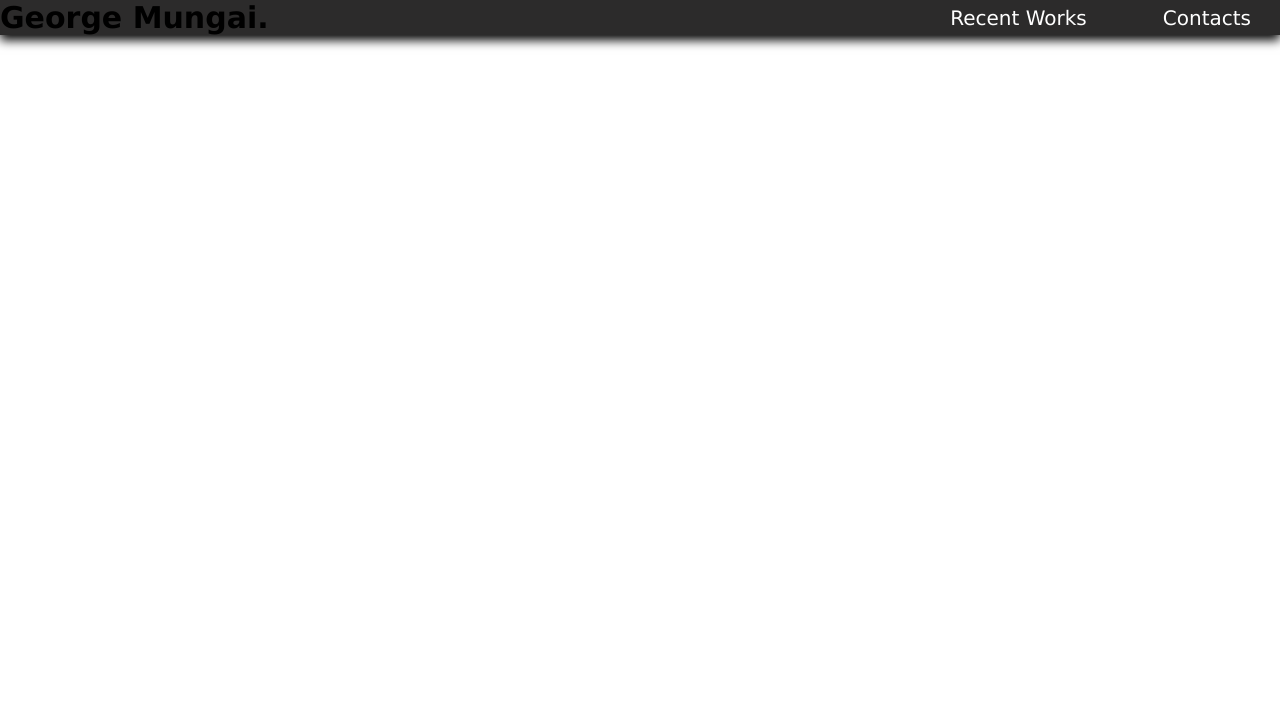
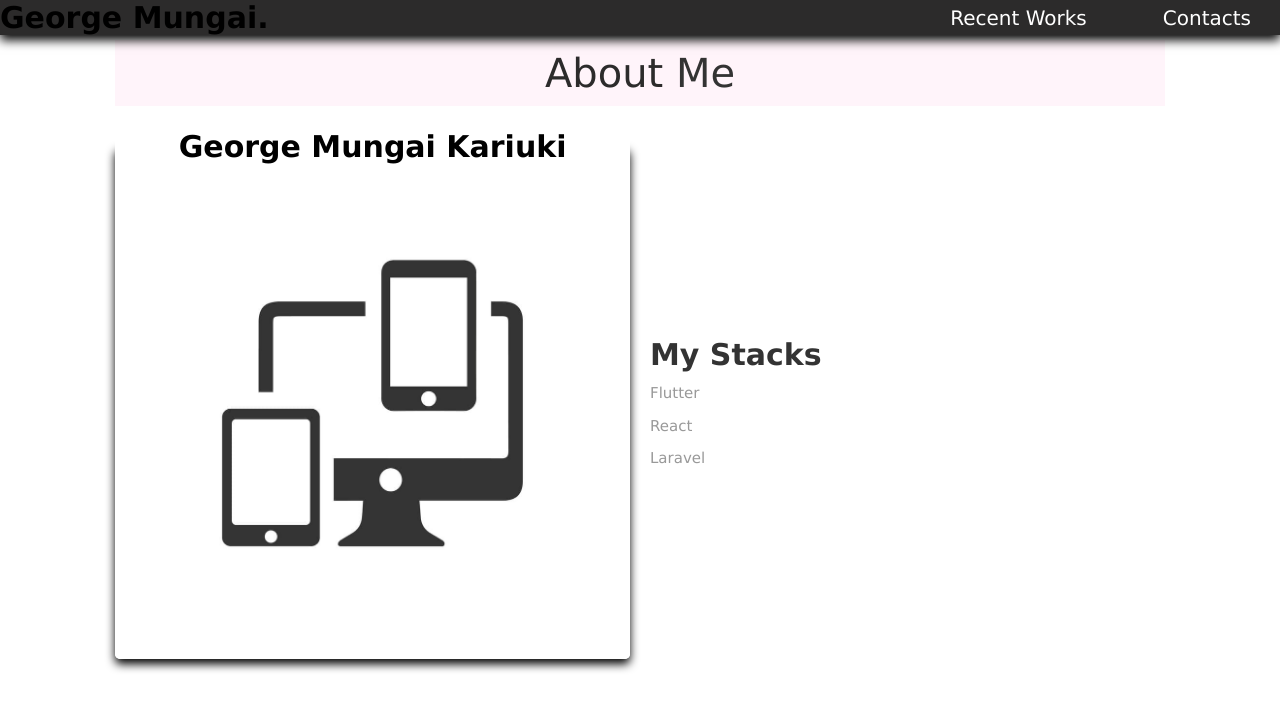
Before and after one commit to George-k-tech/portfolio, a React (Create React App) app: page / in a window 1280 px wide. Shown: the top 710 px of the page. Built offline with nearby package versions, Linux system fonts and the light colour scheme.

Commit message:
about css updates

```diff
--- a/src/main.css
+++ b/src/main.css
@@ -7,7 +7,7 @@
   margin: 0;
   padding: 0;
   box-sizing: border-box;
-  font-family:var(--font);
+  font-family: var(--font);
   outline: none;
   border: none;
   text-decoration: none;
@@ -21,6 +21,12 @@ html {
   scroll-behavior: smooth;
   scroll-padding-top: 6rem;
   overflow-x: hidden;
+}
+
+
+.section {
+  /*   margin-top: 2rem; */
+  padding: 2rem 9%;
 }
 
 /* navbar css starts here */
@@ -84,6 +90,7 @@ input[type=checkbox] {
   border: .1rem solid rgba(0, 0, 0, .3);
   user-select: none;
 }
+
 /* navbar css ends here */
 
 section {
@@ -236,24 +243,21 @@ section {
   display: inline-block;
 }
 
-.name {
-  color: purple;
+/* about section starts here */
+.heading {
+  text-align: center;
+  font-size: 4rem;
+  color: #333;
+  padding: 1rem;
+  margin: 2rem 0;
+  background: rgba(255, 51, 153, .05);
 }
 
-.about {
-  font-family: var(--font);
+.heading span{
+  color: var(--grey);
 }
 
-.about-heading {
-  text-align: center;
-  font-size: 4rem;
-  padding: 1rem;
-  margin: 0.1rem 0;
-  color: #333;
-  background-color: rgba(240, 46, 170, 0.6);
-}
-
-.about .row {
+.about .row{
   display: flex;
   align-items: center;
   gap: 2rem;
@@ -262,12 +266,11 @@ section {
   padding-bottom: 3rem;
 }
 
-.about .row .image-container {
+.about .row .image-container{
   flex: 1 1 40rem;
   position: relative;
 }
-
-.about .row .image-container img {
+.about .row .image-container img{
   width: 100%;
   border: 1.5rem solid #fff;
   border-radius: .5rem;
@@ -275,6 +278,31 @@ section {
   height: 100%;
   object-fit: cover;
 }
+.about .row .image-container h3 {
+  position: absolute;
+  top: 0%;
+  transform: translateY(-50%);
+  font-size: 3rem;
+  background: #fff;
+  width: 100%;
+  padding: 1rem 2rem;
+  text-align: center;
+  /* mix-blend-mode: screen; */
+}
+.about .row .content {
+  flex: 1 1 40rem;
+}
+.about .row .content h3 {
+  font-size: 3rem;
+  color: #333;
+}
+.about .row .content p {
+  font-size: 1.5rem;
+  color: #999;
+  padding-top: 1rem;
+  line-height: 1.5;
+}
+/* about section ends here */
 
 .about-icons {
   background: #eee;
@@ -403,10 +431,10 @@ section {
 
 @media (max-width: 768px) {
   .menu {
-     display:none;
+    display: none;
     position: absolute;
     border-top: .1rem solid rgba(0.0, 0, .1);
-     background-color:var(--grey);
+    background-color: var(--grey);
     right: 0;
     left: 0;
     top: 100%;
@@ -416,18 +444,18 @@ section {
 
   .menu li:hover {
     display: inline-block;
-     background-color:rgb(168, 161, 161);
+    background-color: rgb(168, 161, 161);
     transition: 0.3s ease;
   }
 
-   .menu li{
+  .menu li {
     margin: 1.5rem;
     padding: 1.5rem;
     border: .1rem solid rgba(0.0, 0, .1);
     display: block;
   }
 
-   input[type=checkbox]:checked ~ .menu {
+  input[type=checkbox]:checked~.menu {
     display: block;
   }
 
--- a/src/pages/Home.js
+++ b/src/pages/Home.js
@@ -1,7 +1,27 @@
 const Home = () => {
   return (
-     <>
+    <>
+      <section className="about section" id="about">
+        <p className="heading">
+          {" "}
+          <span> About</span> Me
+        </p>
+        <div className="row">
 
+          <div className="image-container">
+            <img src="responisive.jpeg" alt="my pic"></img>
+            <h3>George Mungai Kariuki</h3>
+          </div>
+          <div className="content">
+            <h3>My Stacks</h3>
+            <p>Flutter</p>
+            <p>React</p>
+            <p>Laravel</p>
+          </div>
+        </div>
+      </section>
+
+      <section></section>
       {/*  <div className="header">
         <div class="context">
           <div class="reveal-container">
```
Lines whose indentation alone changed are shown as unchanged.
